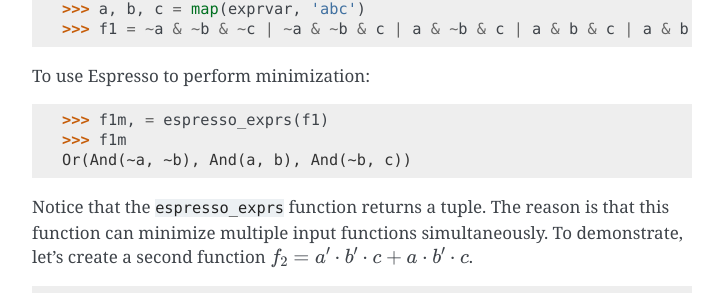
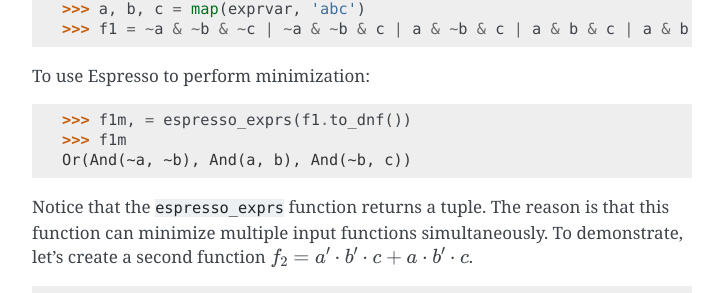
Before and after one commit to cjdrake/pyeda, a Sphinx documentation site: the page built from doc/source/2llm.rst, in a window 1280 px wide and 900 px high, scrolled down 390 px. Shown: the part 149-442 px from the top of the window, without its empty margins (388-1111 px from the left). Built offline with Sphinx 7.4.7, drawn with Linux system fonts in a browser that asks for light colours.

Commit message:
Update 2llm.rst
Convert f1 to DNF before sending to espresso_exprs? Because I was getting "ValueError: expected a DNF expression" without it.

```diff
--- a/doc/source/2llm.rst
+++ b/doc/source/2llm.rst
@@ -33,7 +33,7 @@ Consider the three-input function
 
 To use Espresso to perform minimization::
 
-   >>> f1m, = espresso_exprs(f1)
+   >>> f1m, = espresso_exprs(f1.to_dnf())
    >>> f1m
    Or(And(~a, ~b), And(a, b), And(~b, c))
 
```
